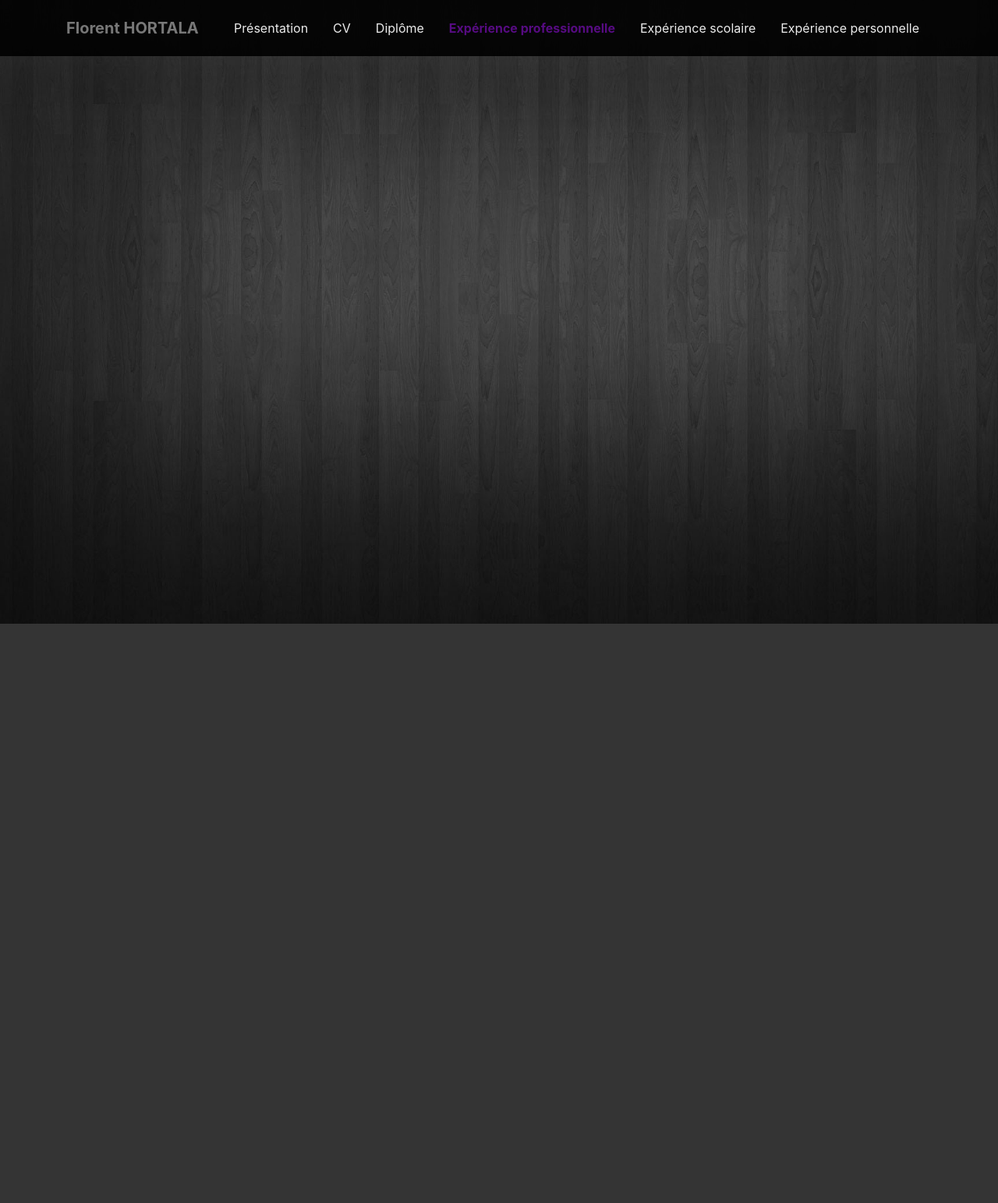
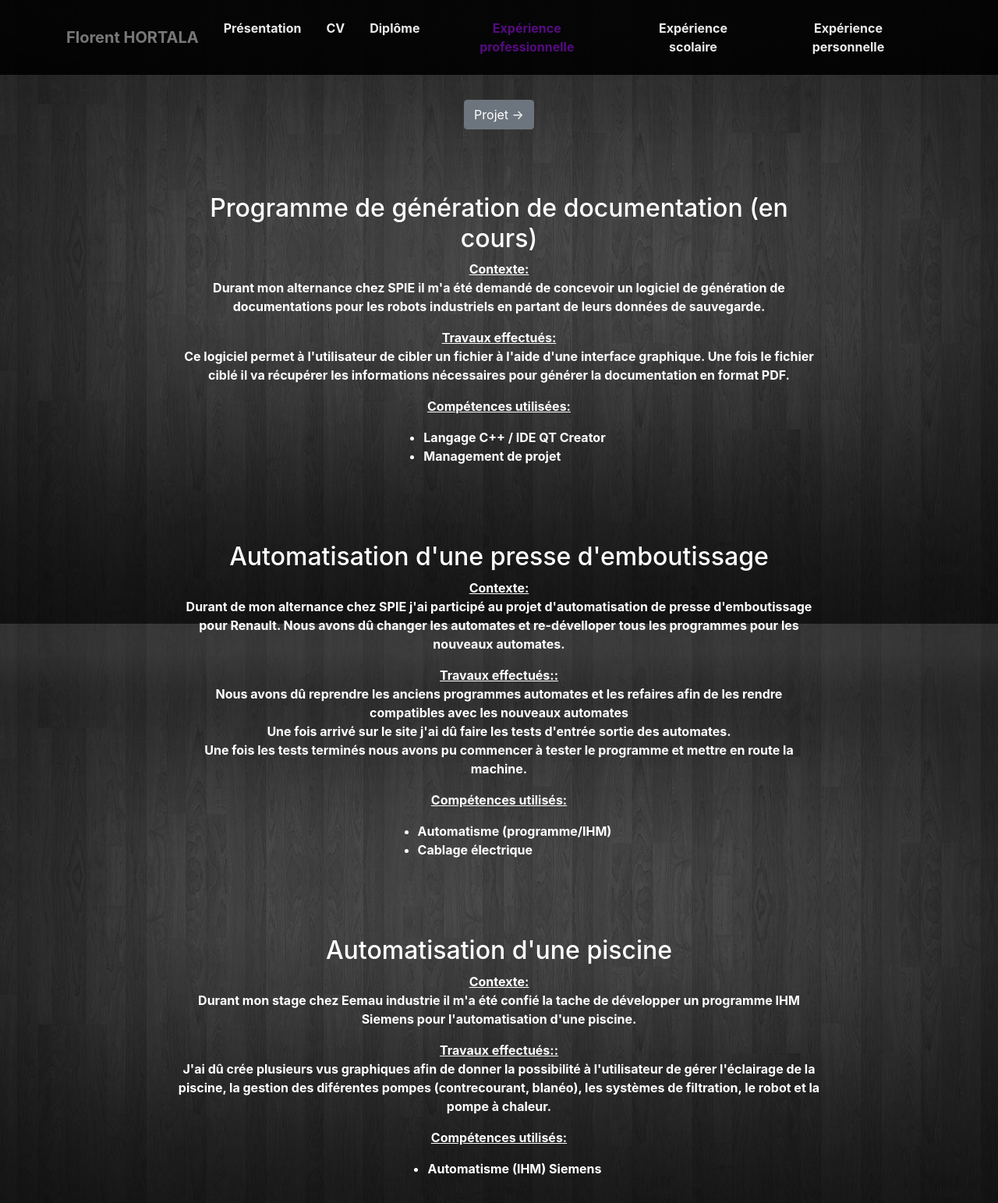
Before and after one commit to hortala/CV, a PHP site: page /html/expPro.html in a window 1280 px wide. Shown: the whole page at 78% size. Before the commit the page ends 800 px from the top, so only its background shows below. Run offline with PHP 8.4, Linux system fonts and the light colour scheme.

Commit message:
Ajoue de plusieurs projet et correction des fautes

```diff
--- /dev/null
+++ b/css/expPerso.css
@@ -0,0 +1,3 @@
+li{
+    font-weight: bold;
+}
--- /dev/null
+++ b/css/expPro.css
@@ -0,0 +1,3 @@
+li{
+    font-weight: bold;
+}
--- a/css/main.css
+++ b/css/main.css
@@ -161,3 +161,52 @@
 
 
 /* Fin NavBar */
+
+/* Debut menu déroulant */
+/* Menu déroulant */
+
+.dropbtn {
+    background-color: rgb(83, 16, 122);
+    color: white;
+    text-align: center;
+    padding-top: 10px;
+    padding-bottom: 10px;
+    padding-right: 50px;
+    padding-left: 50px;
+    font-size: 16px;
+    border: none;
+}
+
+.dropdown {
+    position: relative;
+    display: inline-block;
+}
+
+.dropdown-content {
+    display: none;
+    position: absolute;
+    background-color: #f1f1f1;
+    min-width: 100px;
+    z-index: 1;
+}
+
+.dropdown-content a {
+    color: black;
+    padding-right: 45px;
+    padding-left: 45px;
+    text-decoration: none;
+    display: block;
+}
+
+.dropdown-content a:hover {
+    background-color: #ddd;
+}
+
+.dropdown:hover .dropdown-content {
+    display: block;
+}
+
+.dropdown:hover .dropbtn {
+    background-color: blue;
+}
+/* Fin menu déroulant */
--- a/html/expPro.html
+++ b/html/expPro.html
@@ -62,6 +62,82 @@
     </nav>
 
 
+    <div class="main_boxes">
+        <div class="container-fluid">
+            <div class="row">
+                <div class="col-md-2"></div>
+                <div class="col-md-8 centerPerso marginTop10">
+
+                        <div class="dropdown">
+                                <a class="btn btn-secondary my-2 my-sm-0 colorWhite " type="submit">Projet -></a>
+                                    <div class="dropdown-content">
+                                        <a class="nav-link" href="expPro.html#programmeDocumentation">Génération de documentation</a>
+                                        <a class="nav-link" href="expPro.html#AutomatisationPresseEmbout">Automation presse d'emboutissage</a>
+                                        <a class="nav-link" href="expPro.html#AutomatisationPiscine">Automatisation Piscine</a>
+                                    </div>
+                                </div>
+                    <div id="programmeDocumentation"></div>
+                    <div class="marginTop10">
+                        <h2>Programme de génération de documentation (en cours)</h2>
+                        <p><u>Contexte:</u><br>
+                            Durant mon alternance chez SPIE il m'a été demandé de concevoir un logiciel de génération de documentations pour les robots industriels en partant de leurs données de sauvegarde.
+                        </p>
+                        <p><u>Travaux effectués:</u><br>
+                            Ce logiciel permet à l'utilisateur de cibler un fichier à l'aide d'une interface graphique.
+                            Une fois le fichier ciblé il va récupérer les informations nécessaires pour générer la documentation en format PDF.
+                        </p>
+                        <p><u>Compétences utilisées: </u>
+                            <div style="display: inline-block;" class="leftPerso">
+                                <ul>
+                                    <li>Langage C++ / IDE QT Creator</li>
+                                    <li>Management de projet</li>
+                                </ul>
+                            </div>
+                        </p>
+                    </div>
+                    <div id="AutomatisationPresseEmbout"></div>
+                    <div class="marginTop10">
+                            <h2>Automatisation d'une presse d'emboutissage</h2>
+                            <p><u>Contexte:</u><br>
+                                Durant de mon alternance chez SPIE j'ai participé au projet d'automatisation de presse d'emboutissage pour Renault.
+                                Nous avons dû changer les automates et re-dévelloper tous les programmes pour les nouveaux automates.
+                            </p>
+                            <p><u>Travaux effectués::</u><br>
+                                Nous avons dû reprendre les anciens programmes automates et les refaires afin de les rendre compatibles avec les nouveaux automates <br>
+                                Une fois arrivé sur le site j'ai dû faire les tests d'entrée sortie des automates.<br>
+                                Une fois les tests terminés nous avons pu commencer à tester le programme et mettre en route la machine.
+                            </p>
+                            <p><u>Compétences utilisés: </u>
+                                <div style="display: inline-block;" class="leftPerso">
+                                    <ul>
+                                        <li>Automatisme (programme/IHM)</li>
+                                        <li>Cablage électrique</li>
+                                    </ul>
+                                </div>
+                            </p>
+                        </div>
+
+                    <div id="AutomatisationPiscine"></div>
+                    <div class="marginTop10">
+                        <h2>Automatisation d'une piscine</h2>
+                        <p><u>Contexte:</u><br>
+                            Durant mon stage chez Eemau industrie il m'a été confié la tache de développer un programme IHM Siemens pour l'automatisation d'une piscine.
+                        </p>
+                        <p><u>Travaux effectués::</u><br>
+                            J'ai dû crée plusieurs vus graphiques afin de donner la possibilité à l'utilisateur de gérer l'éclairage de la piscine, la gestion des diférentes pompes (contrecourant, blanéo), les systèmes de filtration, le robot et la pompe à chaleur.
+                        </p>
+                        <p><u>Compétences utilisés: </u>
+                            <div style="display: inline-block;" class="leftPerso">
+                                <ul>
+                                    <li>Automatisme (IHM) Siemens</li>
+                                </ul>
+                            </div>
+                        </p>
+                    </div>
+                </div>
+                <div class="col-md-2"></div>
+            </div>
+        </div>
 
 
     <!-- Bootstrap core JavaScript -->
```
Also changed, not shown: html/cv.html (+12 -9 lines), html/expPerso.html (+42 -2 lines), html/expSco.html (+39 -10 lines), index.html (+8 -15 lines).
